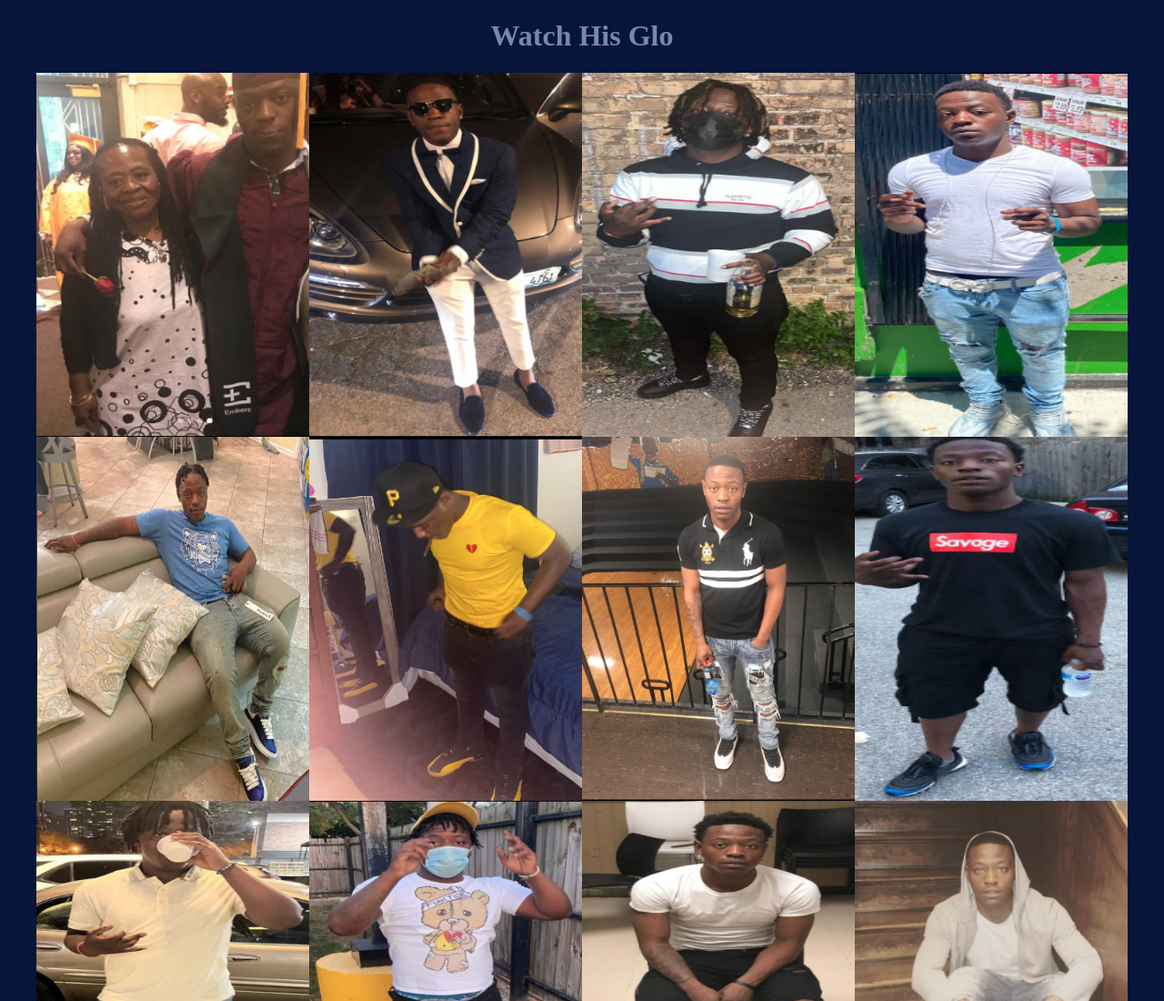
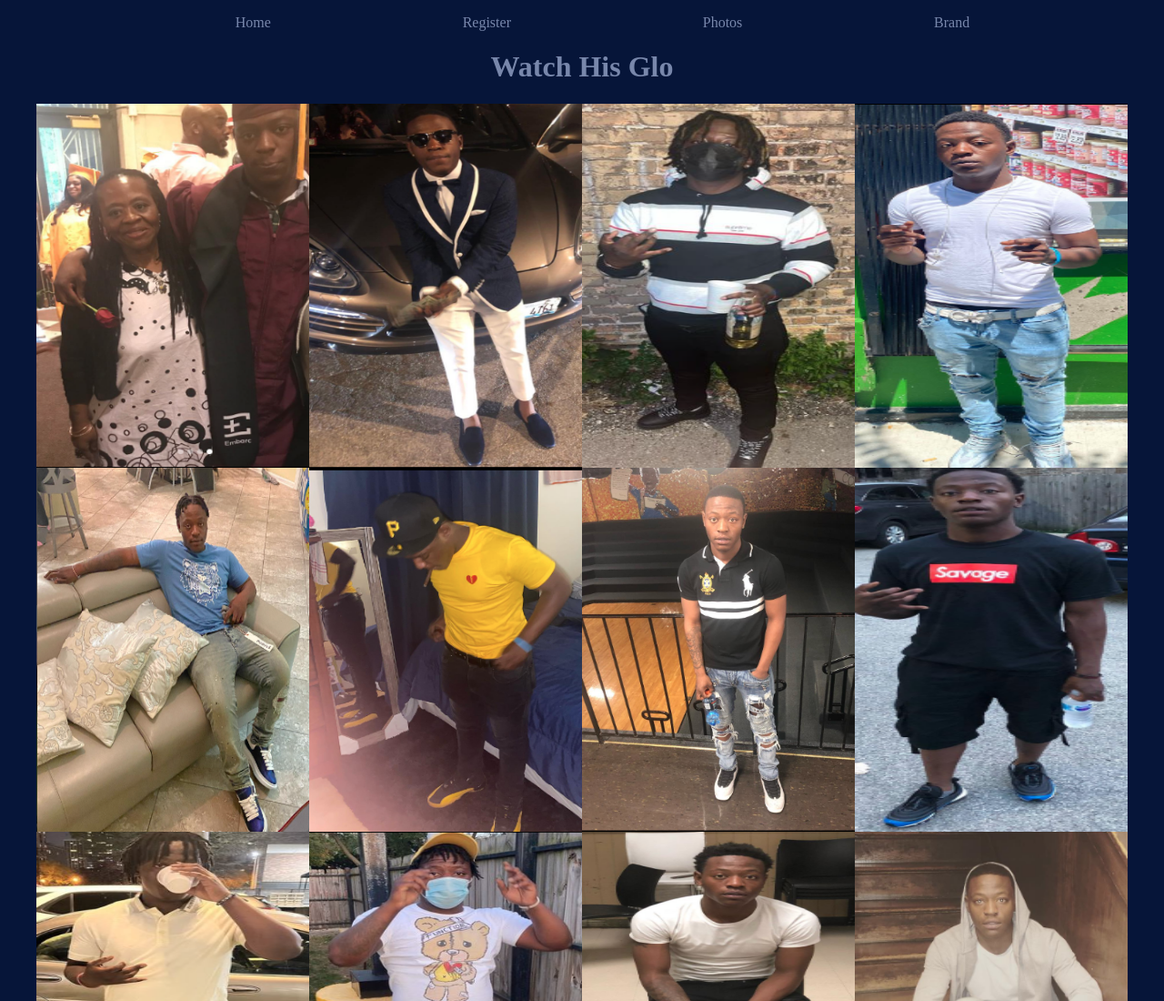
Before and after one commit to mensahTribeWeb/dayDayWorld, a plain HTML site: page photos.html in a window 1280 px wide. Shown: the top 1100 px of the page at 91% size. Drawn offline with Linux system fonts and the light colour scheme.

Commit message:
link update

```diff
--- a/photos.html
+++ b/photos.html
@@ -8,9 +8,20 @@
   <link rel="stylesheet" type="text/css"  href="style.css">
 </head>
 <body>
+  <nav>
+    <ul>
+      <li ><a href="index.html">Home</a></li>
+      <li><a href="register.html">Register</a></li>
+      <li><a href="photos.html">Photos</a></li>
+      <li ><a href="#">Brand</a></li>
+    </ul>
+  </nav>
   <header>
     <h1>Watch His Glo</h1>
   </header>
+  <nav>
+
+  </nav>
   <main>
     <section class="photoContainer">
       <img src="img\alijayNMom.png" alt="">
--- a/register.html
+++ b/register.html
@@ -11,9 +11,9 @@
     <nav>
       <ul>
         <li ><a href="index.html">Home</a></li>
-        <li><a href="">Register</a></li>
-        <li><a href="">Photos</a></li>
-        <li ><a href="">Brand</a></li>
+        <li><a href="register.html">Register</a></li>
+        <li><a href="photos.html">Photos</a></li>
+        <li ><a href="#">Brand</a></li>
       </ul>
     </nav>
 
```
Also changed, not shown: index.html (+4 -4 lines).
